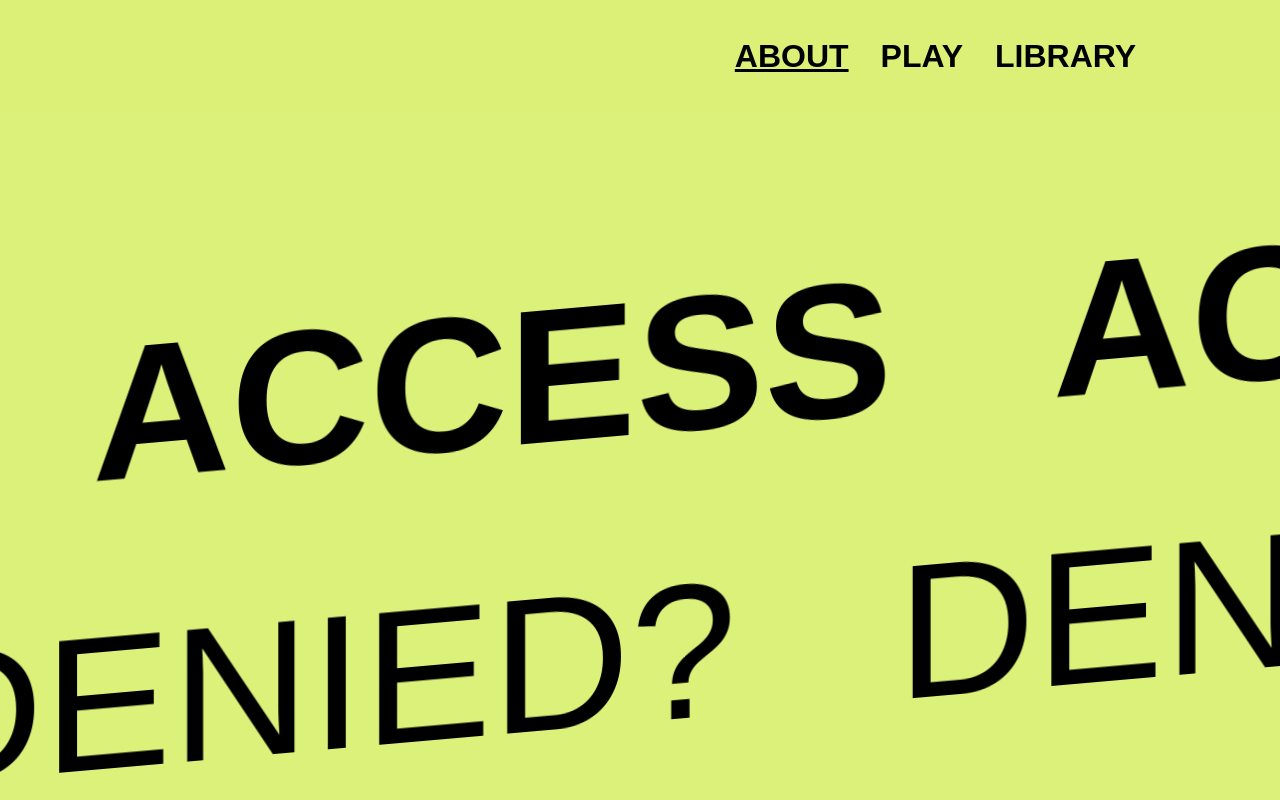
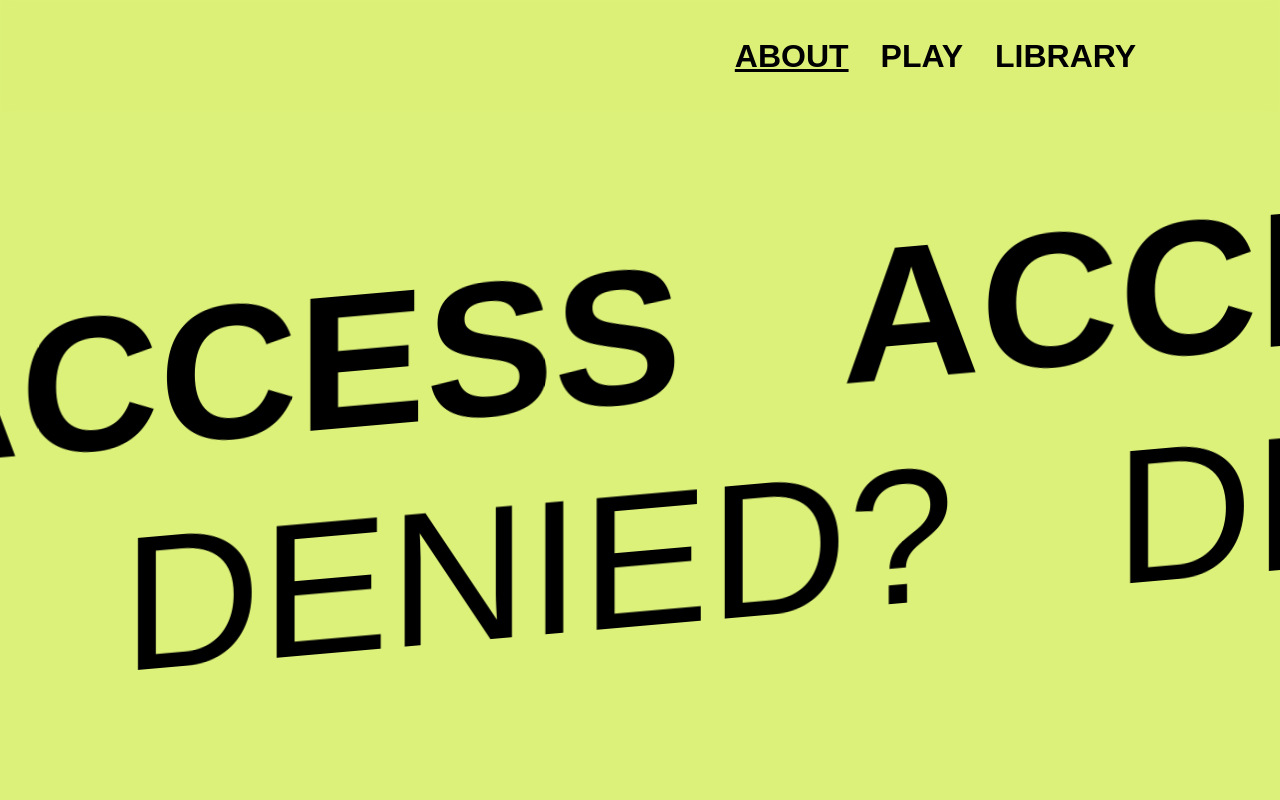
Before and after one commit to airadavometra/accesibleweb, a Next.js app: page / in a window 1280 px wide. Built offline with nearby package versions, Linux system fonts and the light colour scheme.

Commit message:
try to fix alignment

```diff
--- a/styles/Home.module.css
+++ b/styles/Home.module.css
@@ -20,13 +20,15 @@
 }
 .runningTextContainer {
   width: 100%;
+  margin-top: -8rem;
   display: flex;
   transform: skewY(-5deg);
 }
 .runningText {
-  animation: running-animation 20s linear infinite;
+  animation: running-animation 25s linear infinite;
 }
 .runningLeft {
+  margin-top: 4rem;
   animation-direction: reverse;
 }
 @keyframes running-animation {
```
